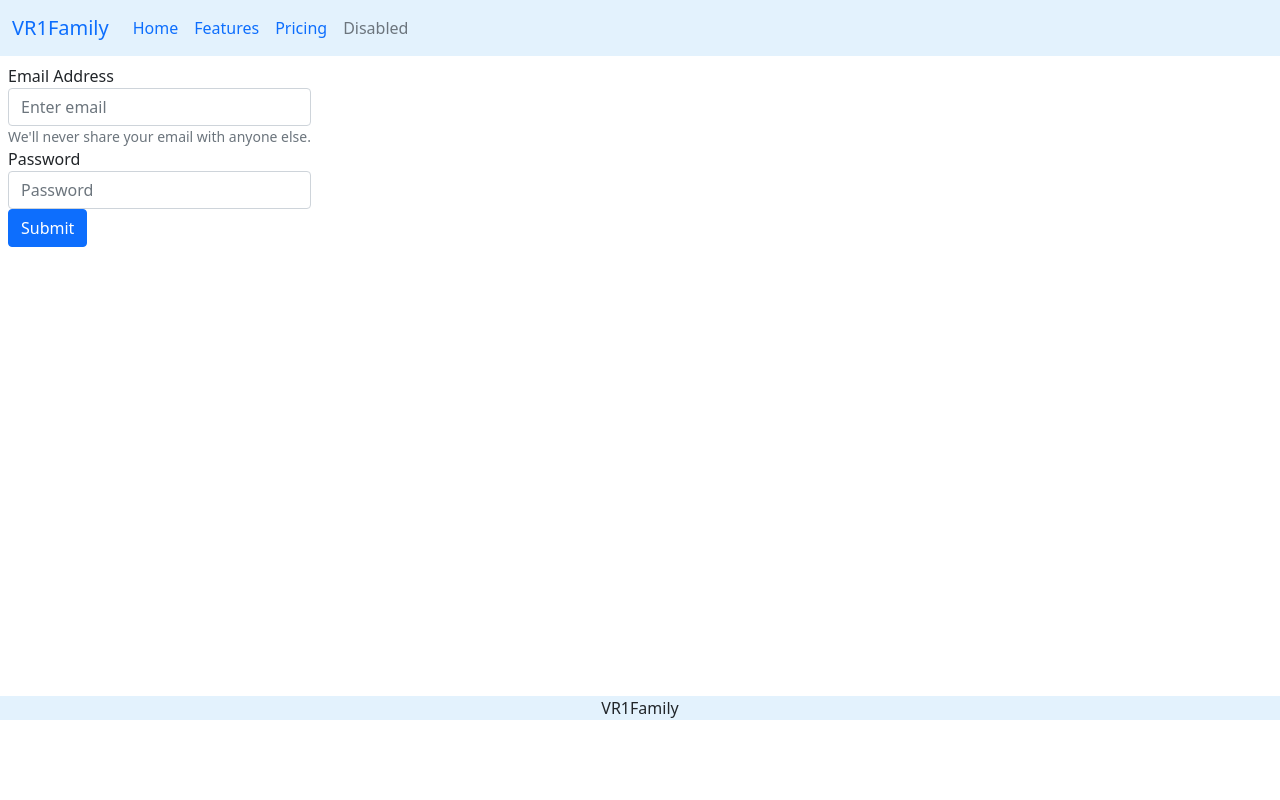
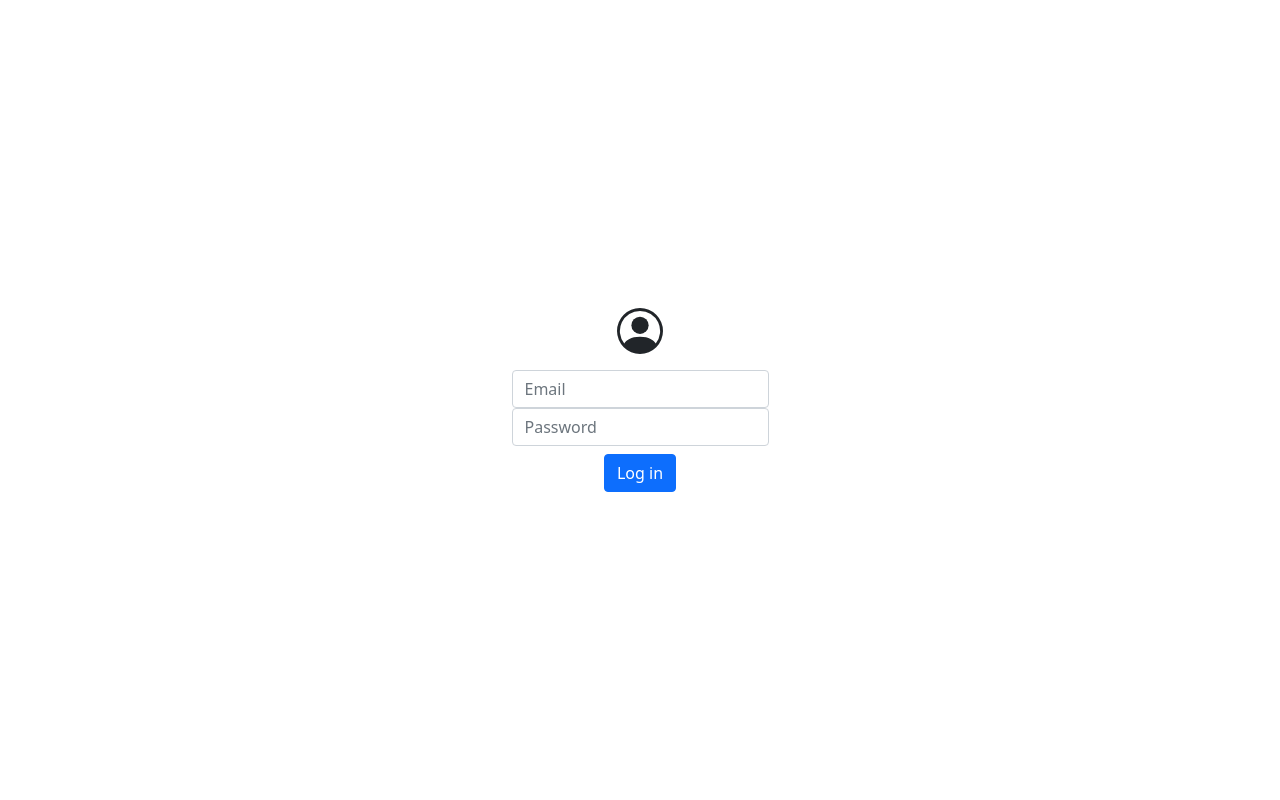
Before and after one commit to vr1f/distribution-system, a Python web app: template src/templates/index.html in a window 1280 px wide. Run offline with Jinja, Linux system fonts and the light colour scheme; the template is opened without the code that fills it, so the values that code supplies are empty.

Commit message:
feat: change login page layout

```diff
--- a/src/templates/index.html
+++ b/src/templates/index.html
@@ -1,20 +1,43 @@
-{%extends 'base.html' %}
-{%block content%}
-<div class="d-inline-flex p-2 bd-highlight">
+<!doctype html>
+<html lang="en">
+
+<head>
+    <meta charset="utf-8">
+    <meta name="viewport" content="width=device-width, initial-scale=1">
+    <title>VR1Family</title>
+    <link href="https://cdn.jsdelivr.net/npm/bootstrap@5.0.2/dist/css/bootstrap.min.css" rel="stylesheet"
+        integrity="sha384-EVSTQN3/azprG1Anm3QDgpJLIm9Nao0Yz1ztcQTwFspd3yD65VohhpuuCOmLASjC" crossorigin="anonymous">
+</head>
+<body>
+    <div class="min-vh-100 d-flex align-items-center justify-content-center">
         <div>
-        <div class="form-group">
-            <label for="email">Email Address</label>
-            <input type="email" id="username" class="form-control" aria-describedby="emailHelp" placeholder="Enter email">
-            <small id="emailHelp" class="form-text text-muted">We'll never share your email with anyone else.</small>
+            <div class="mb-3 text-center">
+                <!-- Can replace with logo -->
+                <svg xmlns="http://www.w3.org/2000/svg" width="46" height="46" fill="currentColor"
+                    class="text-center bi bi-person-circle" viewBox="0 0 16 16">
+                    <path d="M11 6a3 3 0 1 1-6 0 3 3 0 0 1 6 0z" />
+                    <path fill-rule="evenodd"
+                        d="M0 8a8 8 0 1 1 16 0A8 8 0 0 1 0 8zm8-7a7 7 0 0 0-5.468 11.37C3.242 11.226
+                        4.805 10 8 10s4.757 1.225 5.468 2.37A7 7 0 0 0 8 1z" />
+                </svg>
             </div>
-        <div class="form-group">
-            <label for="password">Password</label>
+            <div class="form-group text-center mb-2">
+                <input type="email" id="username" class="form-control" aria-describedby="emailHelp"
+                    placeholder="Email">
                 <input type="password" id="password" class="form-control" placeholder="Password">
             </div>
-        <button id="submit" class="btn btn-primary">Submit</button>
+            <div class="text-center">
+                <button id="submit" class="btn btn-primary">Log in</button>
+            </div>
         </div>
     </div>
     <style>
     </style>
     <script src="/js/login.js"></script>
-{%endblock content%}
+    <script src="https://cdn.jsdelivr.net/npm/@popperjs/core@2.11.7/dist/umd/popper.min.js"
+        integrity="sha384-zYPOMqeu1DAVkHiLqWBUTcbYfZ8osu1Nd6Z89ify25QV9guujx43ITvfi12/QExE"
+        crossorigin="anonymous"></script>
+    <script src="https://cdn.jsdelivr.net/npm/bootstrap@5.3.0-alpha3/dist/js/bootstrap.min.js"
+        integrity="sha384-Y4oOpwW3duJdCWv5ly8SCFYWqFDsfob/3GkgExXKV4idmbt98QcxXYs9UoXAB7BZ"
+        crossorigin="anonymous"></script>
+</body>
```
Lines whose indentation alone changed are shown as unchanged.
